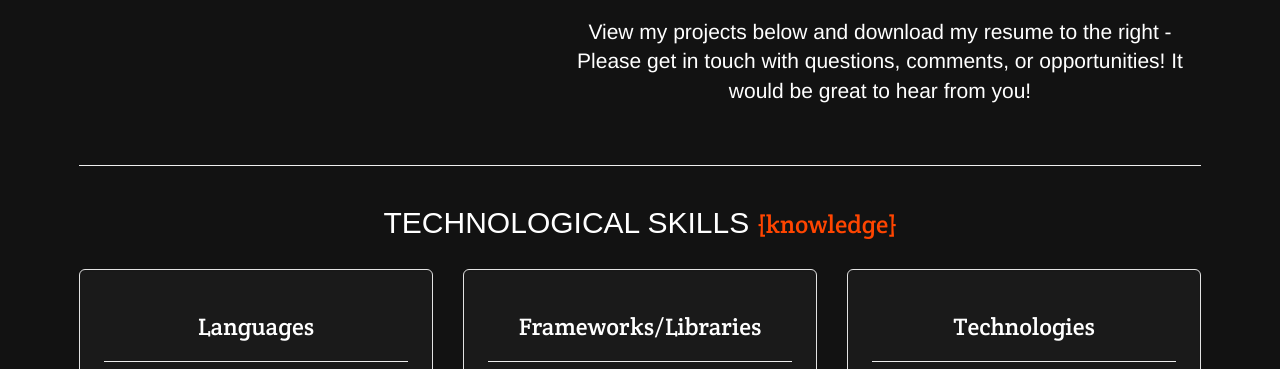
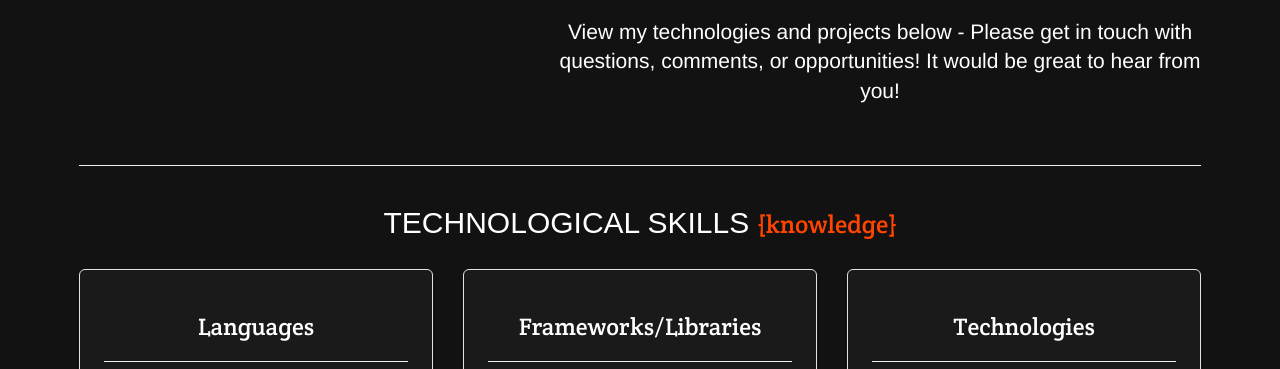
Before and after one commit to theorye/amacwhirter, a website: page app/views/index.html in a window 1280 px wide. Shown: the part 1308-1677 px from the top of the page. Drawn offline with nearby package versions, Linux system fonts and the light colour scheme; files that its build step writes are made by us from their sources; files whose address does not match are found by name; a web font is replaced by a local one.

Commit message:
about fix

```diff
--- a/app/views/index.html
+++ b/app/views/index.html
@@ -6,7 +6,7 @@
     <meta http-equiv="X-UA-Compatible" content="IE=edge">
     <meta name="viewport" content="width=device-width, initial-scale=1">
     <!-- The above 3 meta tags *must* come first in the head; any other head content must come *after* these tags -->
-    <meta name="description" content="My name is Ashley MacWhirter, a Full Stack Web Developer in Atlanta specialising in React, C#, NodeJS, Bootstrap, Git, and MongoDB.">
+    <meta name="description" content="My name is Ashley MacWhirter, a Full Stack Web Developer in Atlanta specialising in JavaScript, React, NodeJS, Bootstrap, Git, and MongoDB.">
     <meta name="author" content="Ashley MacWhirter">
 
     <title>Ashley MacWhirter || Full Stack Developer</title>
@@ -104,7 +104,7 @@
 
                         <p class="lead">Away from the keys, I have a passion for travel, art, music, and the outdoors. Strolling through an art museum, hitting up a classic rock concert, or camping and exploring in my Wrangler with my pup makes for an exciting weekend.</p>
 
-                        <p class="lead">View my projects below and download my resume to the right - Please get in touch with questions, comments, or opportunities! It would be great to hear from you! </p>
+                        <p class="lead">View my technologies and projects below - Please get in touch with questions, comments, or opportunities! It would be great to hear from you! </p>
                     </div>
                 </div>
             </section>
```
